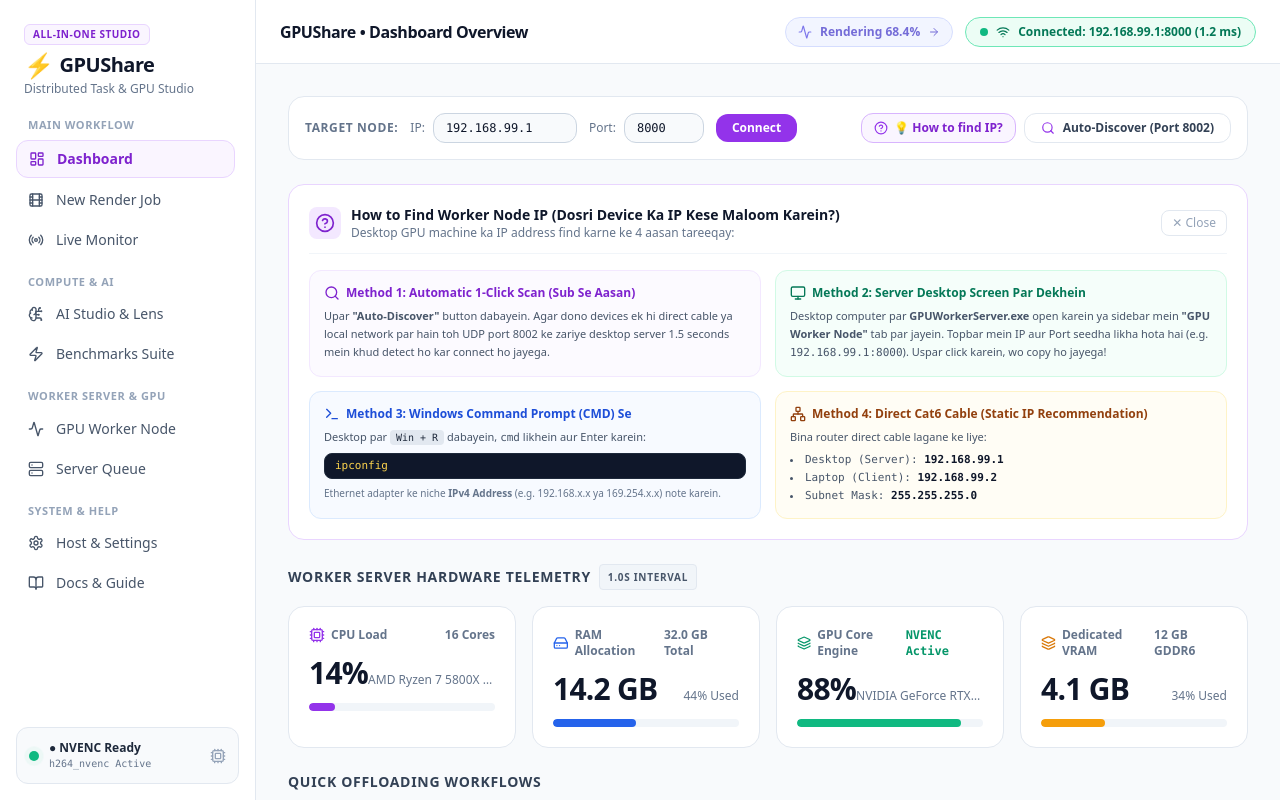
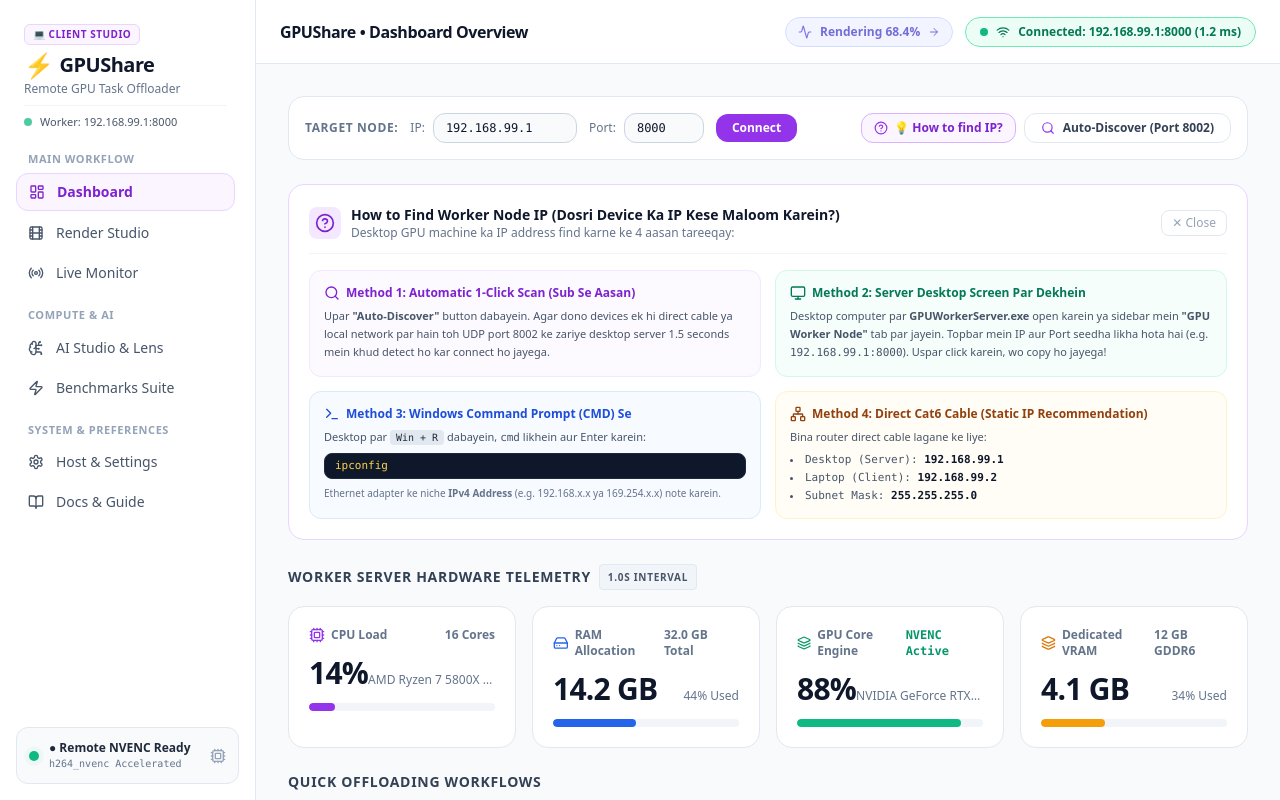
Before and after one commit to qu-ddous/GPU-Sharing, a React (Vite) app: page / in a window 1280 px wide. Built offline with nearby package versions, Linux system fonts and the light colour scheme.

Commit message:
refactor: isolate client sidebar to strictly client views with dedicated branding

```diff
--- a/src/components/client/ClientSidebar.tsx
+++ b/src/components/client/ClientSidebar.tsx
@@ -7,9 +7,7 @@ import {
   Settings,
   BrainCircuit,
   BookOpen,
-  Cpu,
-  Activity,
-  Server
+  Cpu
 } from 'lucide-react';
 import { useServerStore } from '../../store/useServerStore.js';
 
@@ -17,10 +15,8 @@ export type ClientNavView =
   | 'dashboard'
   | 'render_job'
   | 'active_job'
+  | 'ai_studio'
   | 'benchmarks'
-  | 'ai_studio'
-  | 'server_overview'
-  | 'server_queue'
   | 'settings'
   | 'docs';
 
@@ -31,21 +27,19 @@ interface ClientSidebarProps {
 
 export const ClientSidebar: React.FC<ClientSidebarProps> = ({ currentView, onNavigate }) => {
   const nvencReady = useServerStore((s) => s.nvencReady);
+  const isConnected = useServerStore((s) => s.isConnected);
+  const serverIp = useServerStore((s) => s.serverIp);
+  const serverPort = useServerStore((s) => s.serverPort);
 
   const workflowItems: Array<{ id: ClientNavView; label: string; icon: React.ReactNode }> = [
     { id: 'dashboard', label: 'Dashboard', icon: <LayoutDashboard className="w-4 h-4" /> },
-    { id: 'render_job', label: 'New Render Job', icon: <Film className="w-4 h-4" /> },
+    { id: 'render_job', label: 'Render Studio', icon: <Film className="w-4 h-4" /> },
     { id: 'active_job', label: 'Live Monitor', icon: <Radio className="w-4 h-4" /> },
   ];
 
   const computeItems: Array<{ id: ClientNavView; label: string; icon: React.ReactNode }> = [
     { id: 'ai_studio', label: 'AI Studio & Lens', icon: <BrainCircuit className="w-4 h-4" /> },
     { id: 'benchmarks', label: 'Benchmarks Suite', icon: <Zap className="w-4 h-4" /> },
-  ];
-
-  const serverItems: Array<{ id: ClientNavView; label: string; icon: React.ReactNode }> = [
-    { id: 'server_overview', label: 'GPU Worker Node', icon: <Activity className="w-4 h-4" /> },
-    { id: 'server_queue', label: 'Server Queue', icon: <Server className="w-4 h-4" /> },
   ];
 
   const systemItems: Array<{ id: ClientNavView; label: string; icon: React.ReactNode }> = [
@@ -83,23 +77,32 @@ export const ClientSidebar: React.FC<ClientSidebarProps> = ({ currentView, onNav
   return (
     <aside className="w-64 bg-white border-r border-slate-200 flex flex-col justify-between p-4 h-screen select-none shrink-0 shadow-xs">
       <div className="space-y-5 overflow-y-auto pr-1">
-        {/* Brand Header */}
+        {/* Brand Header - Pure Client Studio */}
         <div className="px-2 pt-1">
           <div className="inline-flex items-center px-2 py-0.5 rounded-md bg-purple-50 border border-purple-200 text-purple-700 text-[10px] font-bold tracking-wider mb-1.5">
-            ALL-IN-ONE STUDIO
+            💻 CLIENT STUDIO
           </div>
           <h1 className="text-xl font-extrabold text-slate-900 tracking-tight flex items-center gap-1.5">
             <span className="text-purple-600 text-2xl leading-none">⚡</span> GPUShare
           </h1>
-          <p className="text-xs text-slate-500 font-medium mt-0.5">Distributed Task & GPU Studio</p>
+          <p className="text-xs text-slate-500 font-medium mt-0.5">Remote GPU Task Offloader</p>
+          <div className="flex items-center gap-2 mt-2 pt-2 border-t border-slate-100">
+            <span
+              className={`w-2 h-2 rounded-full ${
+                isConnected ? 'bg-emerald-500 animate-pulse' : 'bg-slate-400'
+              }`}
+            />
+            <span className="text-[11px] font-medium text-slate-600 truncate">
+              {isConnected ? `Worker: ${serverIp}:${serverPort}` : 'Worker Offline'}
+            </span>
+          </div>
         </div>
 
-        {/* Navigation Groups */}
+        {/* Pure Client Navigation Groups (Only 7 Client Views) */}
         <nav className="space-y-4">
           {renderNavGroup('Main Workflow', workflowItems)}
           {renderNavGroup('Compute & AI', computeItems)}
-          {renderNavGroup('Worker Server & GPU', serverItems)}
-          {renderNavGroup('System & Help', systemItems)}
+          {renderNavGroup('System & Preferences', systemItems)}
         </nav>
       </div>
 
@@ -118,10 +121,10 @@ export const ClientSidebar: React.FC<ClientSidebarProps> = ({ currentView, onNav
           </div>
           <div className="flex-1 min-w-0">
             <p className="text-xs font-bold text-slate-800 truncate">
-              {nvencReady ? '● NVENC Ready' : '● CPU Fallback'}
+              {nvencReady ? '● Remote NVENC Ready' : '● CPU Fallback'}
             </p>
             <p className="text-[10px] text-slate-500 font-mono truncate">
-              {nvencReady ? 'h264_nvenc Active' : 'libx264 Multi-Core'}
+              {nvencReady ? 'h264_nvenc Accelerated' : 'libx264 Multi-Core'}
             </p>
           </div>
           <Cpu className="w-4 h-4 text-slate-400" />
```
